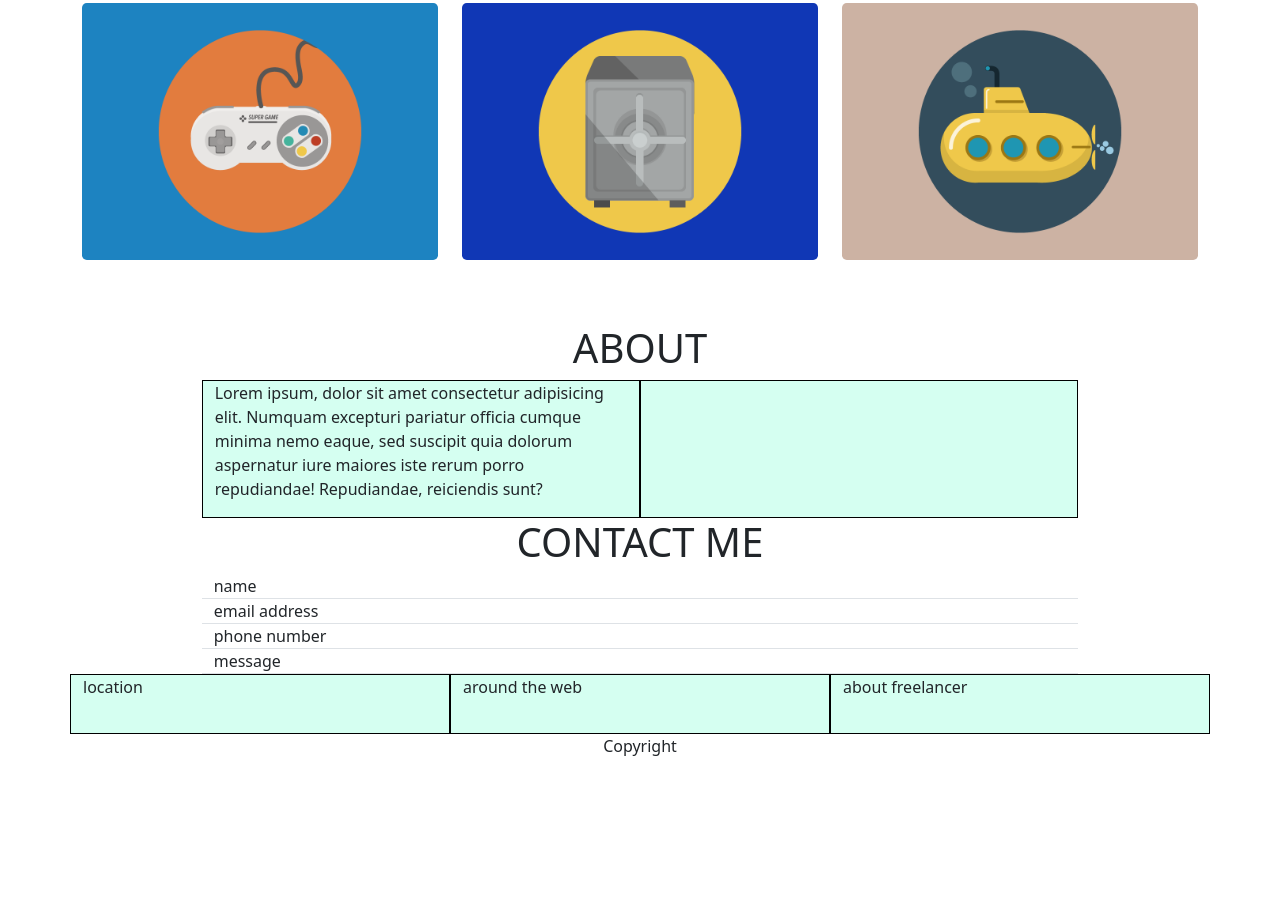
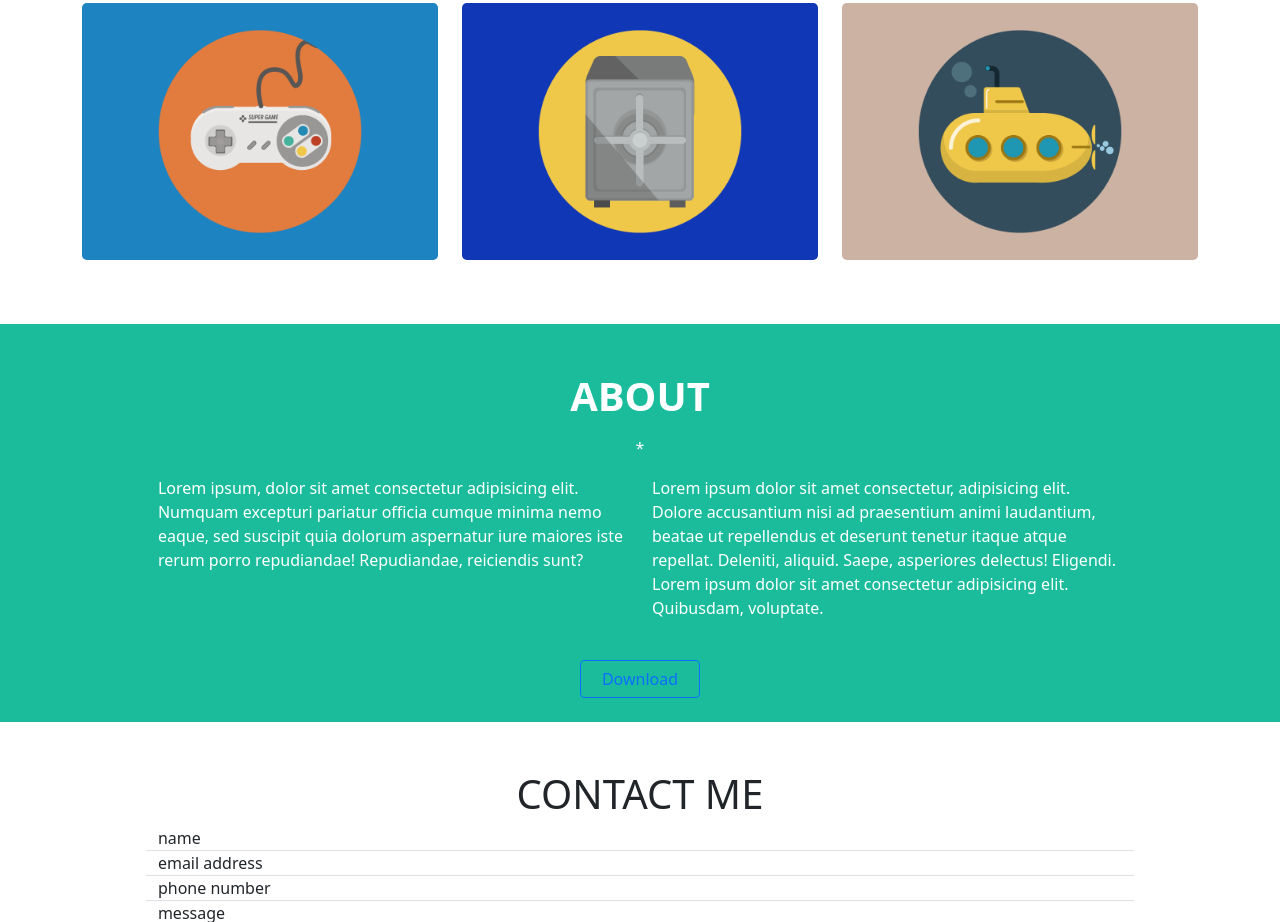
Before and after one commit to CarloDM/html-css-bootstrap-freelancer, a plain HTML site: page index.html in a window 1280 px wide. Shown: the part 883-1805 px from the top of the page. Before the commit the page ends 1641 px from the top, so only its background shows below. Drawn offline with nearby package versions, Linux system fonts and the light colour scheme.

Commit message:
[about] insert content

```diff
--- a/css/style.css
+++ b/css/style.css
@@ -15,7 +15,7 @@
 
 .my_container {
   margin: 0px auto;
-  width: 85%;
+  width: 95%;
 }
 
 .my_bold {
@@ -63,3 +63,13 @@ header{
 #portfolio img{
 
 }
+
+/* about  */
+
+#about{
+  background-color: rgb(26, 188, 156);
+}
+
+.my_btn {
+  width: 120px;
+}
--- a/index.html
+++ b/index.html
@@ -62,7 +62,7 @@
 
   <main>
 
-    <section id="portfolio" class="mt-5">
+    <section id="portfolio" class=" mt-5 mb-5">
 
       <h2 class="text-center my_bold mb-3">PORTFOLIO</h2>
       <div class="my_break_line text-center mb-3">
@@ -87,21 +87,37 @@
 
     </section>
 
-    <section id="about" class="mt-5">
-      <h1 class="text-center">ABOUT</h1>
+    <section id="about" class="text-white mb-5">
+
+      <h1 class="text-center mb-3 pt-5 my_bold">ABOUT</h1>
+      <div class="my_break_line text-center mb-3">
+        <div></div>
+        <span class="">*</span>
+        <div></div>
+      </div>
 
       <div class="container-md">
-        <div class="my_container">
+
+        <div class="my_container d-flex flex-column align-items-center">
 
           <div class="row px-5">
-            <div class="col-12 col-sm-6 debug_1">
+            <div class="col-12 col-sm-6 ">
               <p>Lorem ipsum, dolor sit amet consectetur adipisicing elit. Numquam excepturi pariatur officia cumque minima nemo eaque, sed suscipit quia dolorum aspernatur iure maiores iste rerum porro repudiandae! Repudiandae, reiciendis sunt?</p>
             </div>
-            <div class="col-12 col-sm-6 debug_1"></div>
+            <div class="col-12 col-sm-6 ">
+              <p>
+                Lorem ipsum dolor sit amet consectetur, adipisicing elit. Dolore accusantium nisi ad praesentium animi laudantium, beatae ut repellendus et deserunt tenetur itaque atque repellat. Deleniti, aliquid. Saepe, asperiores delectus! Eligendi. Lorem ipsum dolor sit amet consectetur adipisicing elit. Quibusdam, voluptate.
+              </p>
+            </div>
           </div>
+
+          <button type="button" class="btn btn-outline-primary my-4 my_btn">Download</button>
 
         </div>
       </div>
+
+
+
     </section>
 
     <section id="contact-me">
```
